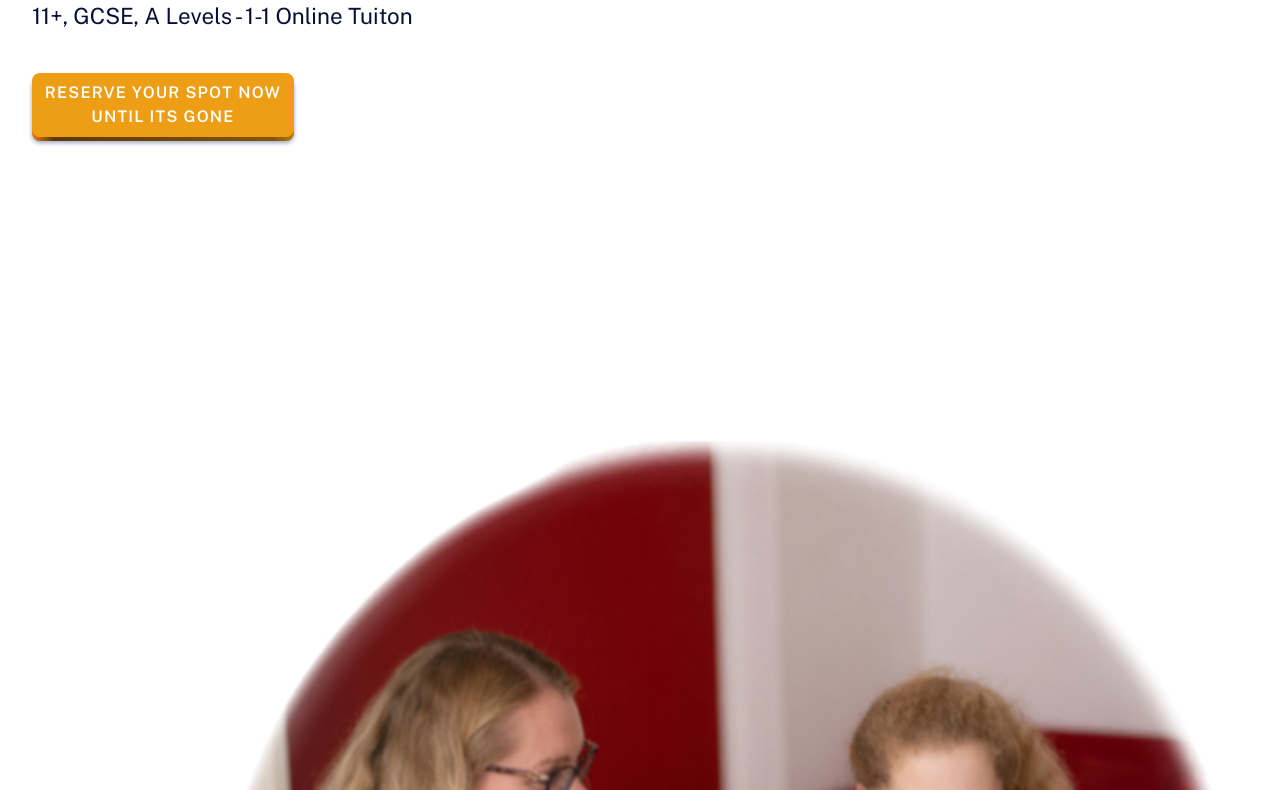
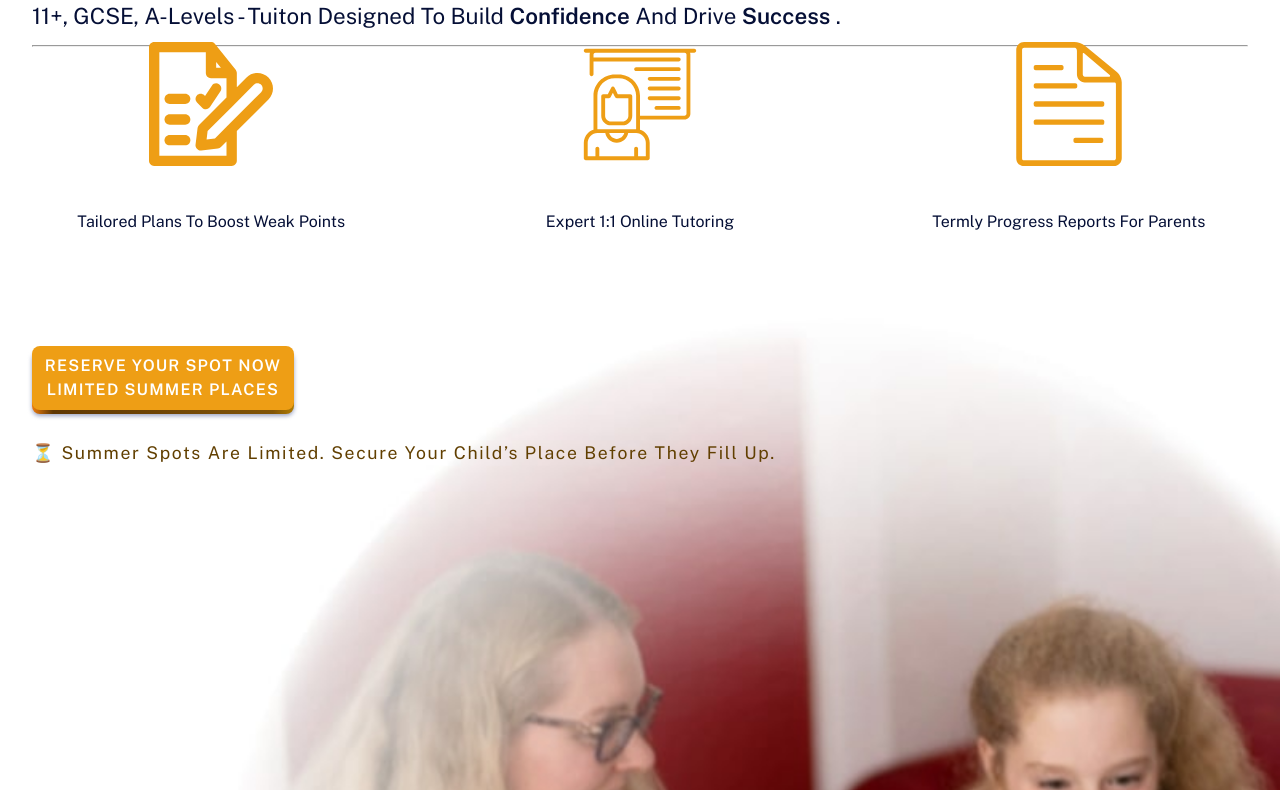
Before and after one commit to wawawoh/EmpowerOwl, a plain HTML site: page index.html in a window 1280 px wide. Shown: the part 363-1153 px from the top of the page. Drawn offline with nearby package versions, Linux system fonts and the light colour scheme.

Commit message:
added more to top of fold

```diff
--- a/index.html
+++ b/index.html
@@ -28,30 +28,46 @@ body {
     </header>
     <main>
         <section class="hero">
+            <p class="top-of-hero"> Up to <span class="target">40% of learning</span> could be lost<br>Will you let your child take that <span class="bold">risk? </span> </p>
             <h1>
-                Push your child ahead of the game this Summer!
+                Dont let your child fall behind this Summer!
             </h1>
-            <p>11+, GCSE, A levels - 1-1 online tuiton</p>
+            <p class="age">11+, GCSE, A-Levels - Tuiton designed to build <span class="target">Confidence</span> and drive <span class="target">Success</span> .</p>
 
-            <a aria-label="link to form"href="https://docs.google.com/forms/d/e/1FAIpQLSfCRXlGgZ_ngQJ_gTPtwqNZeIL7GcakLGggwZ10_zKJFcVW8A/viewform?usp=header">
+
+            <hr>
+
+
+            <div class="benefits-grid">
+
+                <img src="/images/writing-notepad-svgrepo-com.svg" alt="">
+                <img src="/images/teacher-professor-avatar-svgrepo-com.svg" alt="">
+                <img src="/images/written-paper-svgrepo-com.svg" alt="">
+                   <p>Tailored plans to boost weak points</p>
+                <p>Expert 1:1 online tutoring</p>
+                <p>Termly progress reports for parents</p>
+            </div>
+             <a aria-label="link to form"href="https://docs.google.com/forms/d/e/1FAIpQLSfCRXlGgZ_ngQJ_gTPtwqNZeIL7GcakLGggwZ10_zKJFcVW8A/viewform?usp=header">
 
                  <button class="pushable">
   <span class="shadow"></span>
   <span class="edge"></span>
-  <span class="front"> Reserve your spot now <br> until its gone </span>
+  <span class="front"> Reserve your spot now <br> limited summer places </span>
 </button>
 
+            </a>
+            <p class="scarcity">⏳ Summer spots are limited. Secure your child’s place before they fill up.</p>
 
-            </a>
 
-            <img src="/images/hero.png" alt="">
+
 
 
         </section>
+        <img class="hero-img"src="/images/hero.jpeg" alt="">
 
         <section class="voted">
             <p>voted by luton council</p>
-            <h2> No 1 Educational startup in 2021 by </h2>
+            <h2> No. 1 Educational startup in 2021</h2>
             <img src="/images/luton.jpg" alt="">
         </section>
         <div class="background-for-change">
--- a/style.css
+++ b/style.css
@@ -26,7 +26,7 @@ header {
      align-items: center;
      font-size: 1.2rem;
      text-transform: capitalize;
-     margin-bottom: 5rem;
+     margin-bottom: 2rem;
     img {
         border-radius: 100%;
         width: 15%;
@@ -152,9 +152,14 @@ button {
 
 /* HERO
 ------------------------------------------------ */
+
 .hero {
 
-
+    /* padding-right: 10%; */
+    hr {
+        margin-bottom: 0;
+        margin-top: 0;
+    }
     text-align: start;
     font-size: 1.4rem;
     text-transform: capitalize;
@@ -175,8 +180,54 @@ button {
         align-self: flex-start;
     }
 }
-
-
+ .age {
+    /* letter-spacing: 0.2rem; */
+ }
+.benefits-grid {
+    font-size: 1rem;
+    text-align: center;
+    margin-right: -1.7rem;
+    margin-left: -1.7rem;
+    margin-top: 5%;
+    margin-bottom: 2rem;
+    display: grid;
+    grid-template-columns: repeat(3, 1fr);
+    grid-template-rows: 30% 5rem;
+    gap: 1rem;
+    place-items: center;
+    img {
+        width: 30%;;
+    }
+}
+.top-of-hero {
+    color: rgb(97, 63, 0);
+    text-transform: none;
+    text-align: center;
+    font-size: 1.1rem;
+    margin-top: -1rem;
+}
+.target {
+    font-weight: 600;
+}
+.underline {
+    text-decoration: underline;
+}
+.bold {
+    font-weight: bold;
+}
+.scarcity {
+    margin-top: 0.9rem;
+    font-size: 1.1rem;
+    letter-spacing: 0.1rem;
+    color: rgb(97, 63, 0);
+    text-align: start;
+}
+.hero-img {
+        z-index: -10;
+        width: 100%;
+        margin-top: -80%;
+        margin-left: auto;
+    }
 
 
 
```
Also changed, not shown: images/hero.jpeg (added), images/hero.png (deleted), images/writing-notepad-svgrepo-com.svg (added).
